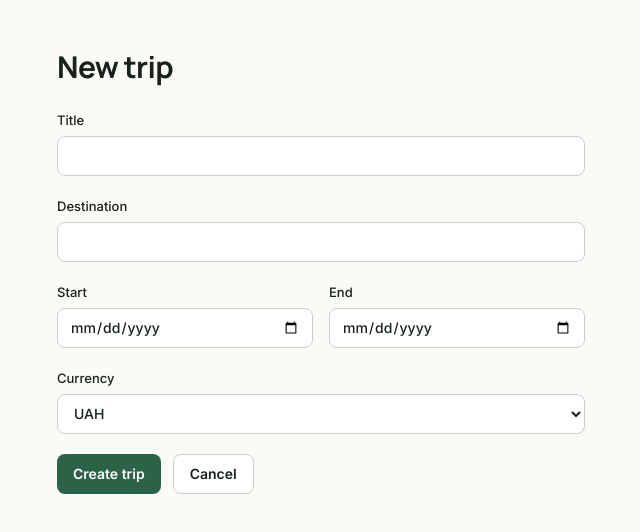
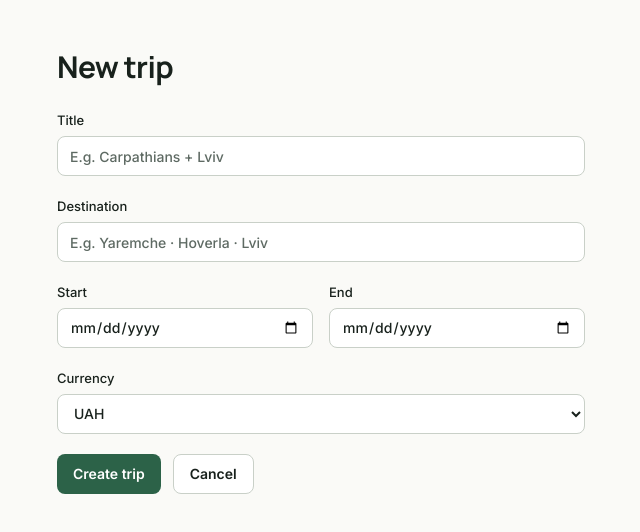
Before and after one commit to Ari5t/triptogether, a Next.js app in the folder apps/web/: page /en/trips/new in a window 1280 px wide. Shown: the top 532 px of the page, without its empty margins (319-959 px from the left). Built offline with nearby package versions, Linux system fonts and the light colour scheme.

Commit message:
Add placeholders to new-trip form
Co-Authored-By: Claude Sonnet 5.5 <noreply@anthropic.com>

```diff
--- a/apps/web/app/[locale]/trips/new/new-trip-form.tsx
+++ b/apps/web/app/[locale]/trips/new/new-trip-form.tsx
@@ -42,10 +42,10 @@ export function NewTripForm() {
   return (
     <form onSubmit={submit} noValidate className="flex flex-col gap-5">
       <Field label={t("newTrip.name")} error={fieldError("title")}>
-        <Input name="title" required maxLength={120} />
+        <Input name="title" required maxLength={120} placeholder={t("newTrip.namePlaceholder")} />
       </Field>
       <Field label={t("newTrip.destination")}>
-        <Input name="destination" maxLength={160} />
+        <Input name="destination" maxLength={160} placeholder={t("newTrip.destinationPlaceholder")} />
       </Field>
       <div className="grid grid-cols-2 gap-4">
         <Field label={t("newTrip.start")} error={fieldError("startDate")}>
--- a/apps/web/messages/en.json
+++ b/apps/web/messages/en.json
@@ -70,7 +70,9 @@
     "currency": "Currency",
     "create": "Create trip",
     "endBeforeStart": "End is before start",
-    "invalid": "Check this field"
+    "invalid": "Check this field",
+    "namePlaceholder": "E.g. Carpathians + Lviv",
+    "destinationPlaceholder": "E.g. Yaremche · Hoverla · Lviv"
   },
   "trip": {
     "backToTrips": "Back to my trips",
--- a/apps/web/messages/uk.json
+++ b/apps/web/messages/uk.json
@@ -70,7 +70,9 @@
     "currency": "Валюта",
     "create": "Створити поїздку",
     "endBeforeStart": "Кінець раніше за початок",
-    "invalid": "Перевірте це поле"
+    "invalid": "Перевірте це поле",
+    "namePlaceholder": "Наприклад, Карпати + Львів",
+    "destinationPlaceholder": "Наприклад, Яремче · Говерла · Львів"
   },
   "trip": {
     "backToTrips": "До моїх поїздок",
```
